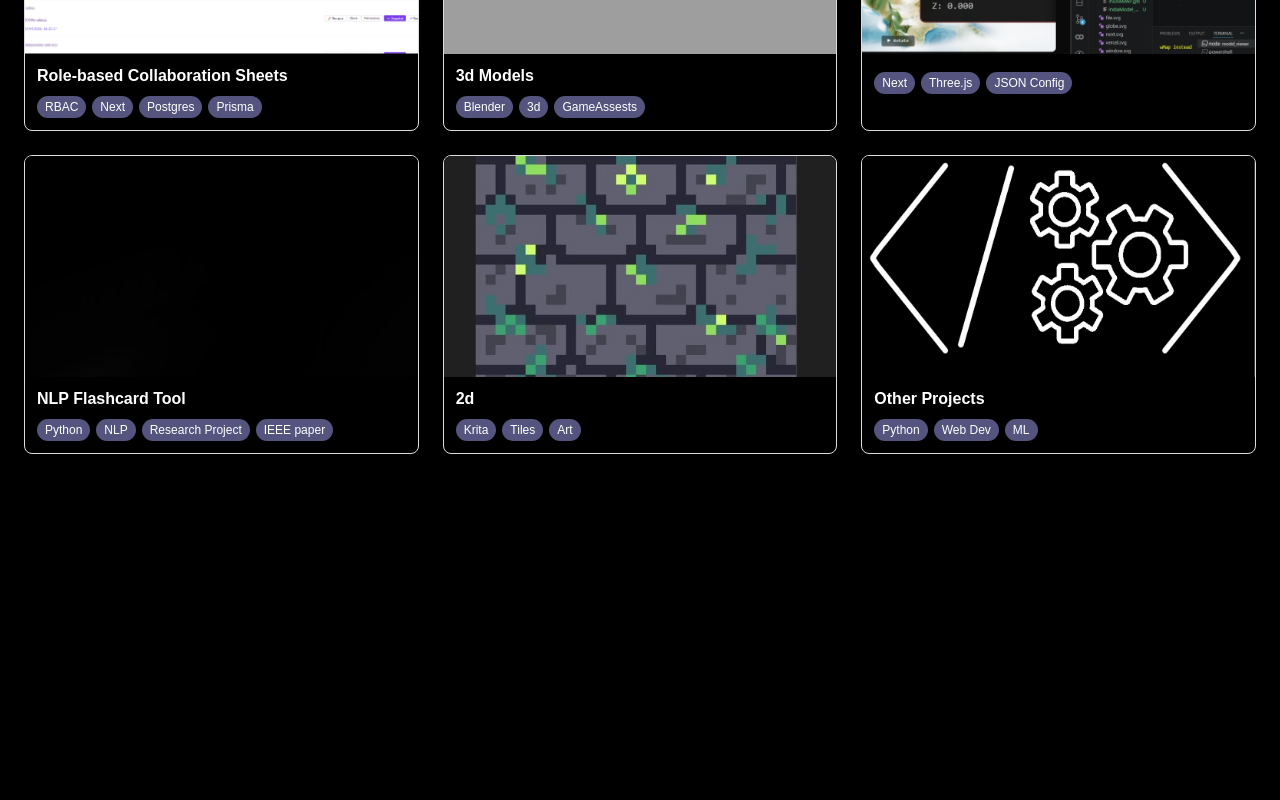
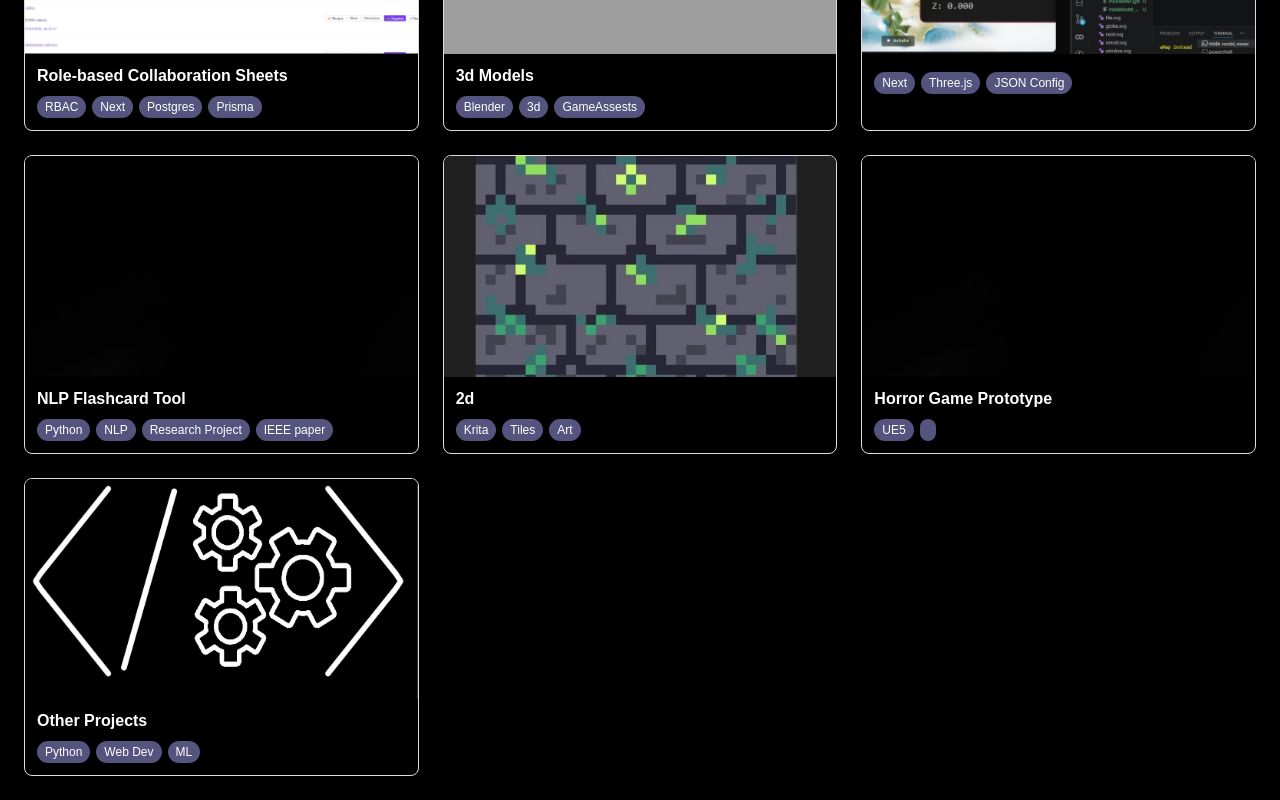
Before and after one commit to AkashSingh0012/Portfolio, a Next.js app in the folder myportfolio/: page /Projects in a window 1280 px wide. Shown: the part 604-1404 px from the top of the page. Before the commit the page ends 1082 px from the top, so only its background shows below. Built offline with nearby package versions, Linux system fonts and the light colour scheme; grey boxes are pictures that could not be loaded.

Commit message:
Added Some stuffs

```diff
--- a/myportfolio/app/Projects/page.tsx
+++ b/myportfolio/app/Projects/page.tsx
@@ -70,16 +70,20 @@ function Page() {
         title="2d"
         image="/2d.png"
         tags={["Krita", "Tiles", "Art"]}
-        //route="/Projects/2D"
         route="/Projects/UnderDevlopment"
         priority={false}
+        />
+        <Cardholder
+        title="Horror Game Prototype"
+        image="/Placeholder.png"
+        tags = {["UE5",""]}
+        route=""
         />
 
         <Cardholder
         title="Other Projects"
         image="/otherProject.png"
         tags = {["Python", "Web Dev", "ML"]}
-        //route="/Projects/otherproject"
         route = "/Projects/otherproject"
         priority={false}
         />
```
